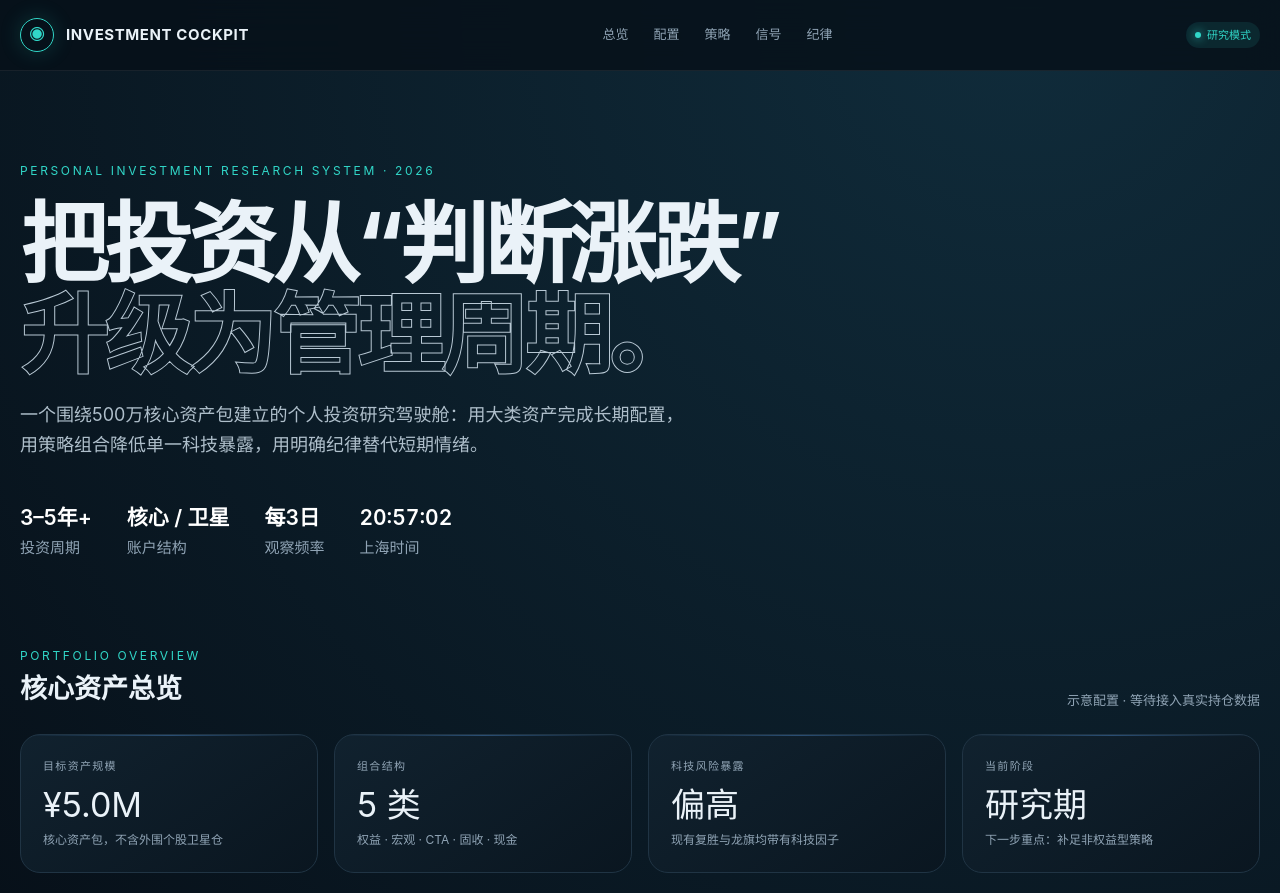
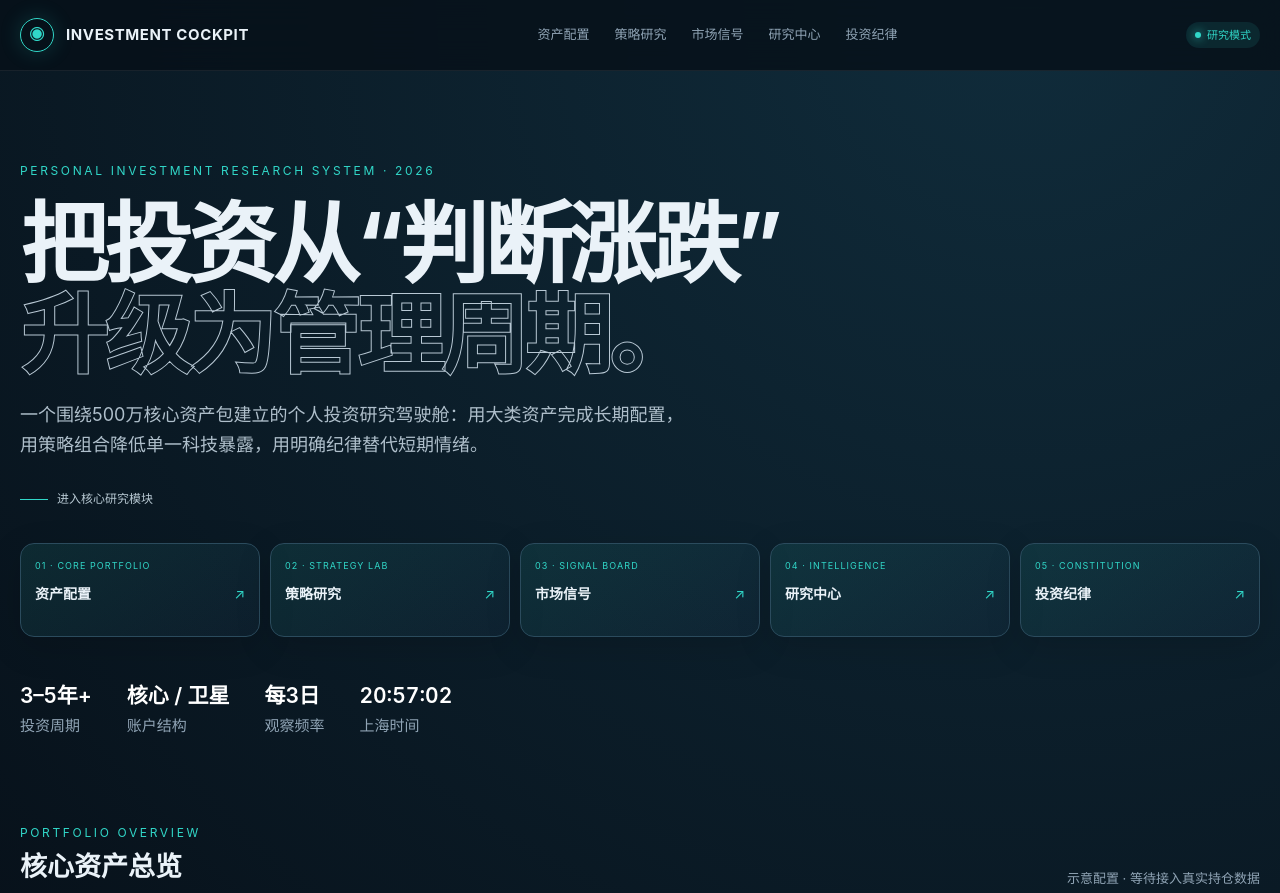
Before and after one commit to yinhonghai0529-max/investment-cockpit, a plain HTML site: page index.html in a window 1280 px wide. Shown: the top 893 px of the page. Drawn offline with Linux system fonts and the light colour scheme.

Commit message:
Move secondary page navigation into homepage hero

```diff
--- a/index.html
+++ b/index.html
@@ -18,15 +18,15 @@
     .strategy h3{margin:9px 0 6px;font-size:19px}.strategy p{color:var(--muted);min-height:52px}.bar{height:5px;border-radius:5px;background:#1b2d3b;overflow:hidden;margin-top:18px}.bar i{display:block;height:100%;background:linear-gradient(90deg,var(--cyan),var(--blue));border-radius:5px}.tagrow{display:flex;gap:6px;flex-wrap:wrap;margin-top:14px}.tag{border:1px solid #294153;color:#9db0be;padding:3px 8px;border-radius:6px;font-size:10px}
     .matrix{display:grid;grid-template-columns:1.1fr repeat(4,.7fr);font-size:12px}.cell{padding:13px 9px;border-bottom:1px solid rgba(255,255,255,.07)}.head{color:var(--muted);font-size:10px;letter-spacing:.08em}.score{width:8px;height:8px;border-radius:50%;display:inline-block}.high{background:var(--green)}.mid{background:var(--gold)}.low{background:#526879}
     .rules{counter-reset:item}.rule{display:grid;grid-template-columns:38px 1fr;gap:14px;padding:17px 0;border-bottom:1px solid rgba(255,255,255,.07)}.rule:before{counter-increment:item;content:"0" counter(item);color:var(--cyan);font:12px/1 monospace;padding-top:6px}.rule b{display:block;margin-bottom:3px}.rule span{color:var(--muted);font-size:13px}.quote{padding:45px;background:linear-gradient(120deg,rgba(49,215,200,.09),rgba(93,169,255,.06));border:1px solid #244254;border-radius:28px;font-size:clamp(23px,3vw,38px);line-height:1.35;letter-spacing:-.02em}.quote small{display:block;margin-top:20px;color:var(--muted);font-size:12px;letter-spacing:.08em}
-    footer{padding:38px 0 55px;color:#6f8494;border-top:1px solid rgba(255,255,255,.07);font-size:12px}.footerIn{display:flex;justify-content:space-between}.disclaimer{max-width:720px}.clock{font-variant-numeric:tabular-nums}.mobileOnly{display:none}
-    @media(max-width:900px){.g4,.g3,.g2{grid-template-columns:1fr 1fr}.g2{grid-template-columns:1fr}.allocation{grid-template-columns:1fr}.links{display:none}.hero{padding-top:60px}.heroMeta{flex-wrap:wrap}.matrix{grid-template-columns:1.3fr repeat(4,.65fr)}}
-    @media(max-width:620px){.wrap{width:min(100% - 24px,1240px)}.g4,.g3{grid-template-columns:1fr}.hero h1{font-size:45px}.heroMeta{gap:22px}.legend{grid-template-columns:1fr}.quote{padding:28px}.matrix{font-size:10px;overflow:auto}.cell{padding:11px 5px}.footerIn{display:block}.mobileOnly{display:block}}
+    footer{padding:38px 0 55px;color:#6f8494;border-top:1px solid rgba(255,255,255,.07);font-size:12px}.footerIn{display:flex;justify-content:space-between}.disclaimer{max-width:720px}.clock{font-variant-numeric:tabular-nums}.mobileOnly{display:none}.heroPortals{display:grid;grid-template-columns:repeat(5,1fr);gap:10px;margin-top:34px}.heroPortal{min-height:94px;padding:15px 14px;border:1px solid #2b4b5d;border-radius:14px;background:linear-gradient(145deg,rgba(49,215,200,.105),rgba(93,169,255,.045));transition:.22s transform,.22s border-color,.22s background;box-shadow:0 10px 35px rgba(0,0,0,.15)}.heroPortal:hover{transform:translateY(-4px);border-color:var(--cyan);background:linear-gradient(145deg,rgba(49,215,200,.18),rgba(93,169,255,.09))}.heroPortal small{display:block;color:var(--cyan);font-size:9px;letter-spacing:.12em;text-transform:uppercase}.heroPortal b{display:flex;align-items:center;justify-content:space-between;margin-top:8px;font-size:14px}.heroPortal b:after{content:"↗";color:var(--cyan);font-weight:400}.portalLabel{display:flex;align-items:center;gap:9px;margin-top:30px;color:#b9cad4;font-size:12px}.portalLabel:before{content:"";width:28px;height:1px;background:var(--cyan)}
+    @media(max-width:900px){.g4,.g3,.g2{grid-template-columns:1fr 1fr}.g2{grid-template-columns:1fr}.allocation{grid-template-columns:1fr}.links{display:none}.hero{padding-top:60px}.heroMeta{flex-wrap:wrap}.matrix{grid-template-columns:1.3fr repeat(4,.65fr)}.heroPortals{grid-template-columns:repeat(3,1fr)}}
+    @media(max-width:620px){.wrap{width:min(100% - 24px,1240px)}.g4,.g3{grid-template-columns:1fr}.hero h1{font-size:45px}.heroMeta{gap:22px}.legend{grid-template-columns:1fr}.quote{padding:28px}.matrix{font-size:10px;overflow:auto}.cell{padding:11px 5px}.footerIn{display:block}.mobileOnly{display:block}.heroPortals{grid-template-columns:1fr 1fr}.heroPortal{min-height:82px}.hero{padding-bottom:28px}}
   </style>
 </head>
 <body>
-  <nav class="nav"><div class="wrap navin"><a class="brand" href="#top"><span class="mark">◉</span> INVESTMENT COCKPIT</a><div class="links"><a href="#overview">总览</a><a href="#allocation">配置</a><a href="#strategy">策略</a><a href="#signals">信号</a><a href="#discipline">纪律</a></div><span class="pill"><span class="dot"></span>研究模式</span></div></nav>
+  <nav class="nav"><div class="wrap navin"><a class="brand" href="#top"><span class="mark">◉</span> INVESTMENT COCKPIT</a><div class="links"><a href="allocation.html">资产配置</a><a href="strategies.html">策略研究</a><a href="signals.html">市场信号</a><a href="research.html">研究中心</a><a href="discipline.html">投资纪律</a></div><span class="pill"><span class="dot"></span>研究模式</span></div></nav>
   <main id="top">
-    <header class="hero wrap"><div class="eyebrow">Personal Investment Research System · 2026</div><h1>把投资从“判断涨跌”<br><span>升级为管理周期。</span></h1><p class="lead">一个围绕500万核心资产包建立的个人投资研究驾驶舱：用大类资产完成长期配置，用策略组合降低单一科技暴露，用明确纪律替代短期情绪。</p><div class="heroMeta"><div><b>3–5年+</b>投资周期</div><div><b>核心 / 卫星</b>账户结构</div><div><b>每3日</b>观察频率</div><div><b class="clock" id="clock">--:--:--</b>上海时间</div></div></header>
+    <header class="hero wrap"><div class="eyebrow">Personal Investment Research System · 2026</div><h1>把投资从“判断涨跌”<br><span>升级为管理周期。</span></h1><p class="lead">一个围绕500万核心资产包建立的个人投资研究驾驶舱：用大类资产完成长期配置，用策略组合降低单一科技暴露，用明确纪律替代短期情绪。</p><div class="portalLabel">进入核心研究模块</div><div class="heroPortals"><a class="heroPortal" href="allocation.html"><small>01 · Core Portfolio</small><b>资产配置</b></a><a class="heroPortal" href="strategies.html"><small>02 · Strategy Lab</small><b>策略研究</b></a><a class="heroPortal" href="signals.html"><small>03 · Signal Board</small><b>市场信号</b></a><a class="heroPortal" href="research.html"><small>04 · Intelligence</small><b>研究中心</b></a><a class="heroPortal" href="discipline.html"><small>05 · Constitution</small><b>投资纪律</b></a></div><div class="heroMeta"><div><b>3–5年+</b>投资周期</div><div><b>核心 / 卫星</b>账户结构</div><div><b>每3日</b>观察频率</div><div><b class="clock" id="clock">--:--:--</b>上海时间</div></div></header>
 
     <section class="section wrap" id="overview"><div class="sectionHead"><div><span class="eyebrow">Portfolio overview</span><h2>核心资产总览</h2></div><p>示意配置 · 等待接入真实持仓数据</p></div><div class="grid g4"><div class="card"><div class="kicker">目标资产规模</div><div class="metric">¥5.0M</div><div class="sub">核心资产包，不含外围个股卫星仓</div></div><div class="card"><div class="kicker">组合结构</div><div class="metric">5 类</div><div class="sub">权益 · 宏观 · CTA · 固收 · 现金</div></div><div class="card"><div class="kicker">科技风险暴露</div><div class="metric">偏高</div><div class="sub">现有复胜与龙旗均带有科技因子</div></div><div class="card"><div class="kicker">当前阶段</div><div class="metric">研究期</div><div class="sub">下一步重点：补足非权益型策略</div></div></div></section>
 
```
